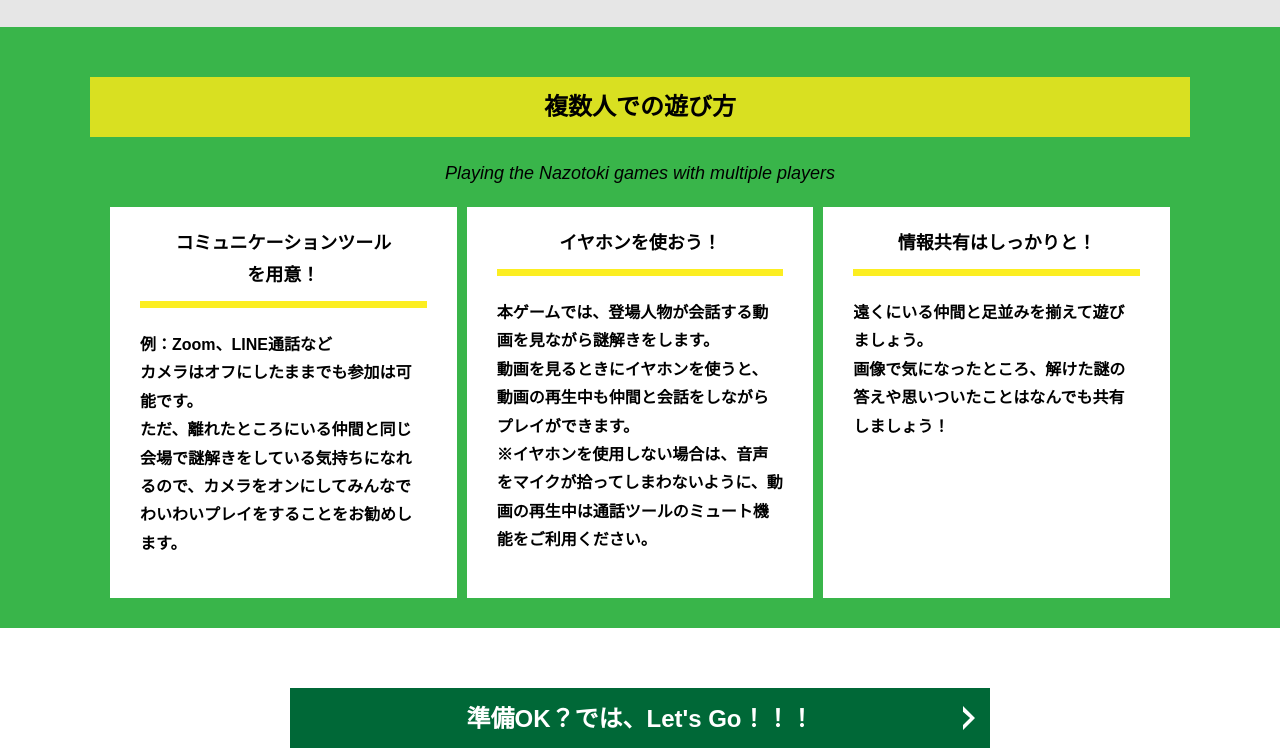
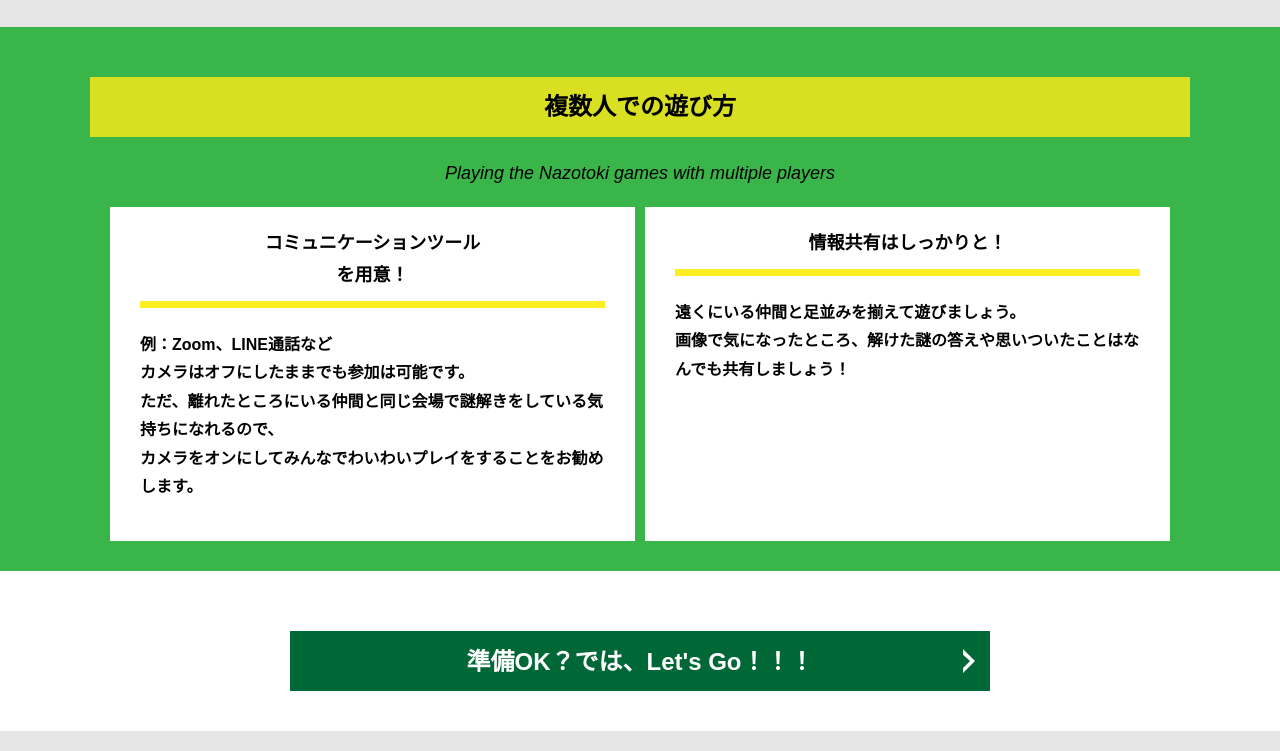
Before and after one commit to haruh-h/alfa-yokohama-A-18, a plain HTML site: page index.html in a window 1280 px wide. Shown: the part 1635-2386 px from the top of the page. Drawn offline with Linux system fonts and the light colour scheme.

Commit message:
Add files via upload

```diff
--- a/assets/css/style.css
+++ b/assets/css/style.css
@@ -121,6 +121,8 @@ button {
   padding-left: 20px;
   padding-right: 20px;
   margin: 0 auto;
+  display: inline-flexbox;
+  justify-content: space-around;
 }
 
 @media screen and (max-width: 1100px) {
@@ -150,6 +152,7 @@ button {
   background-color: #fff;
   margin-bottom: 20px;
   height: 100%;
+
 }
 
 .card__title {
--- a/index.html
+++ b/index.html
@@ -89,15 +89,7 @@
               <h3 class="card__title">コミュニケーションツール<br>を用意！</h3>
               <p class="card__content">例：Zoom、LINE通話など<br>
                 カメラはオフにしたままでも参加は可能です。<br>
-                ただ、離れたところにいる仲間と同じ会場で謎解きをしている気持ちになれるので、カメラをオンにしてみんなでわいわいプレイをすることをお勧めします。</p>
-            </div>
-          </div>
-          <div class="column">
-            <div class="card">
-              <h3 class="card__title">イヤホンを使おう！</h3>
-              <p class="card__content">本ゲームでは、登場人物が会話する動画を見ながら謎解きをします。<br>
-                動画を見るときにイヤホンを使うと、動画の再生中も仲間と会話をしながらプレイができます。<br>
-                ※イヤホンを使用しない場合は、音声をマイクが拾ってしまわないように、動画の再生中は通話ツールのミュート機能をご利用ください。</p>
+                ただ、離れたところにいる仲間と同じ会場で謎解きをしている気持ちになれるので、<br>カメラをオンにしてみんなでわいわいプレイをすることをお勧めします。</p>
             </div>
           </div>
           <div class="column">
@@ -106,6 +98,7 @@
               <p class="card__content">遠くにいる仲間と足並みを揃えて遊びましょう。<br>
                 画像で気になったところ、解けた謎の答えや思いついたことはなんでも共有しましょう！</p>
             </div>
+          </div>
           </div>
         </div>
       </div>
```
Also changed, not shown: hint3.html (+1 -1 lines).
